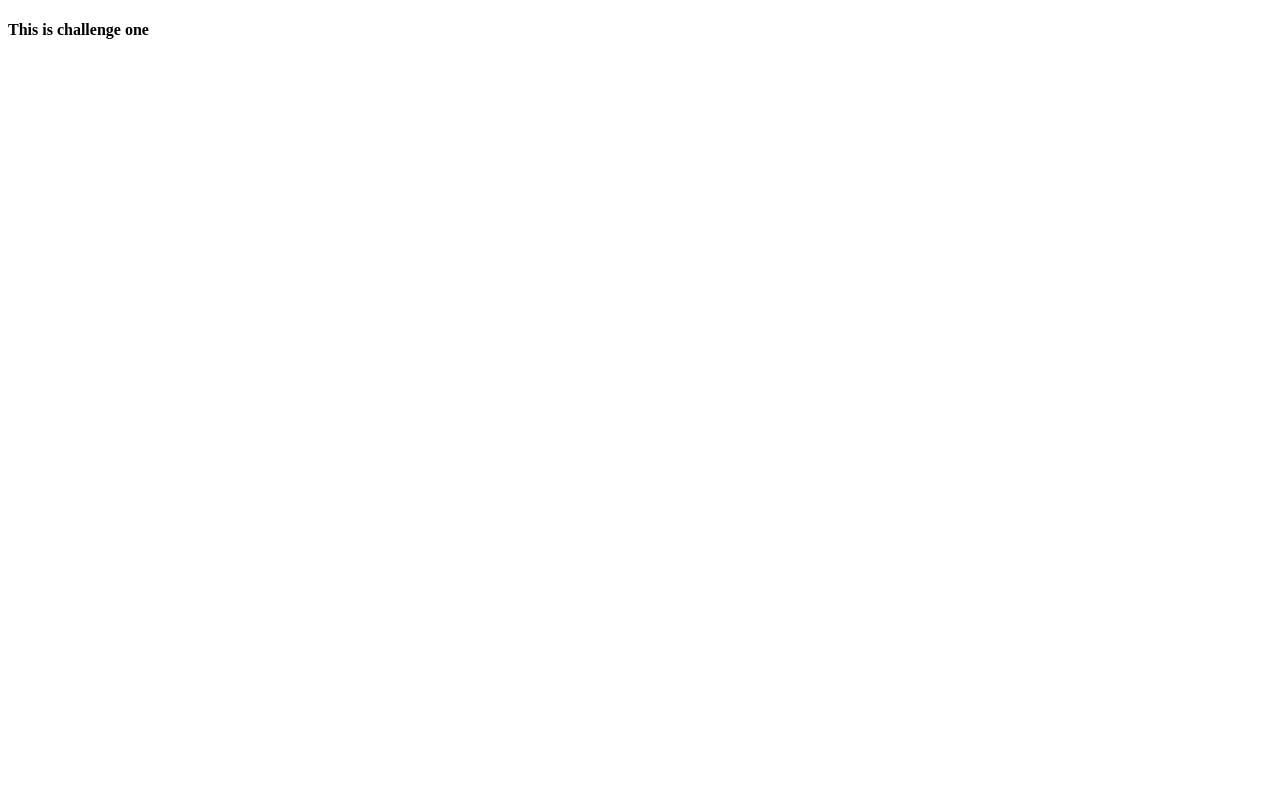
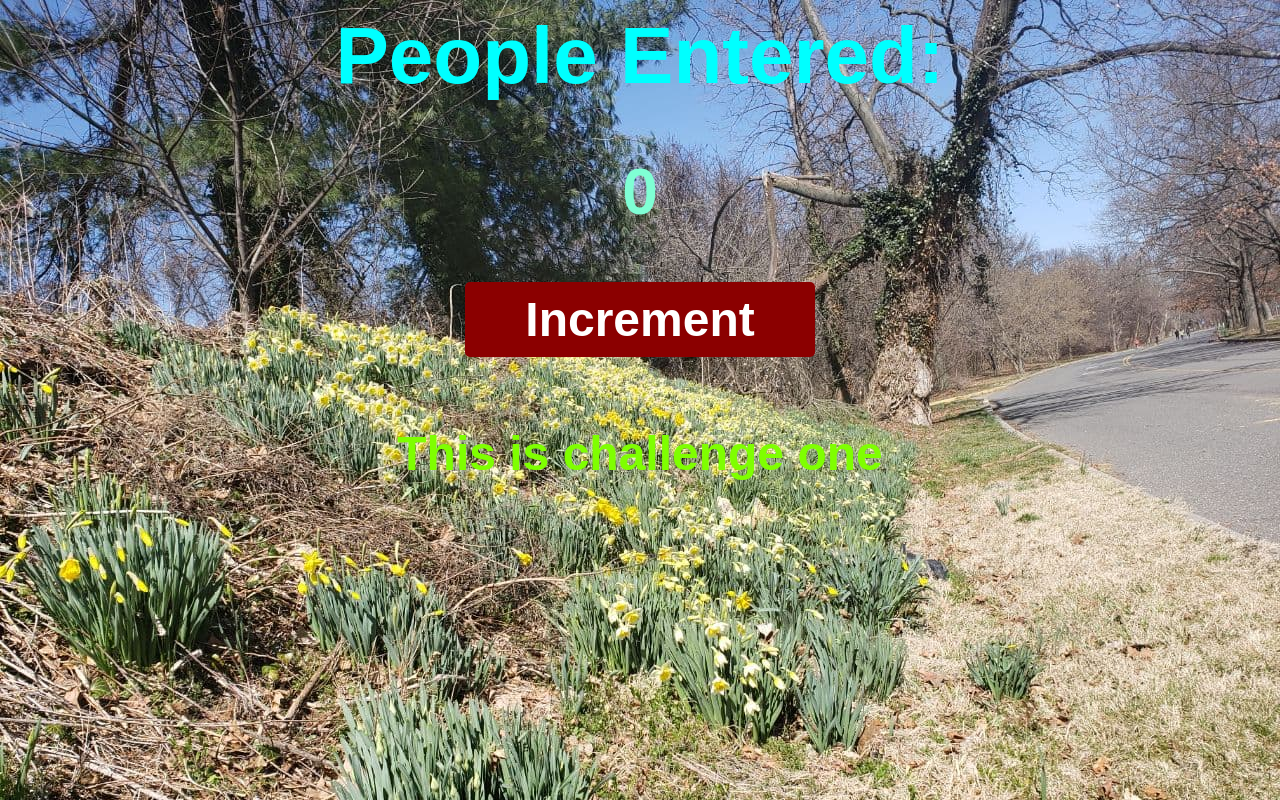
Before and after one commit to Heseraj/chalOne, a plain HTML site: page index.html in a window 1280 px wide. Drawn offline with Linux system fonts and the light colour scheme.

Commit message:
update Final

```diff
--- a/index.html
+++ b/index.html
@@ -4,8 +4,13 @@
     <meta charset="UTF-8">
 
     <title>Challenge One</title>
+    <link rel="stylesheet" href="styles.css">
 </head>
 <body>
+    <h1>People Entered: </h1>
+    <h2 id = "count-el">0</h2>
+    <button id="increment-btn" onclick="increment()">Increment</button>
+    <script src="index.js"></script>
     <h4>This is challenge one</h4>
 </body>
 </html>
--- /dev/null
+++ b/index.js
@@ -0,0 +1,22 @@
+// this is the callnege
+
+
+// initiate the count
+
+
+
+// increase the count
+
+
+// save the count
+
+
+// show in html page
+let count = 1
+
+function increment() {
+
+    count += 1
+    document.getElementById("count-el").innerText = count
+
+};
--- /dev/null
+++ b/styles.css
@@ -0,0 +1,43 @@
+
+
+body{
+    background-image: url(background.jpg);
+    background-size: cover;
+    font-family: sans-serif;
+    font-weight: bolder;
+    text-align: center;
+
+}
+
+h1{
+    font-size: 5rem;
+    margin: 10px auto;
+    color: aqua;
+}
+
+h2{
+    font-size: 4rem;
+    color: aquamarine;
+}
+
+h4{
+    font-size: 3rem;
+    color: chartreuse;
+}
+
+button{
+    border: none;
+    padding-top: 10px;
+    padding-bottom: 10px;
+    color: #fff;
+    font-weight: bolder;
+    width: 350px;
+    margin-bottom: 5px;
+    border-radius: 5px;
+    font-size: 3rem;
+}
+
+
+#increment-btn {
+    background-color: darkred;
+}
```
Also changed, not shown: background.jpg (added).
